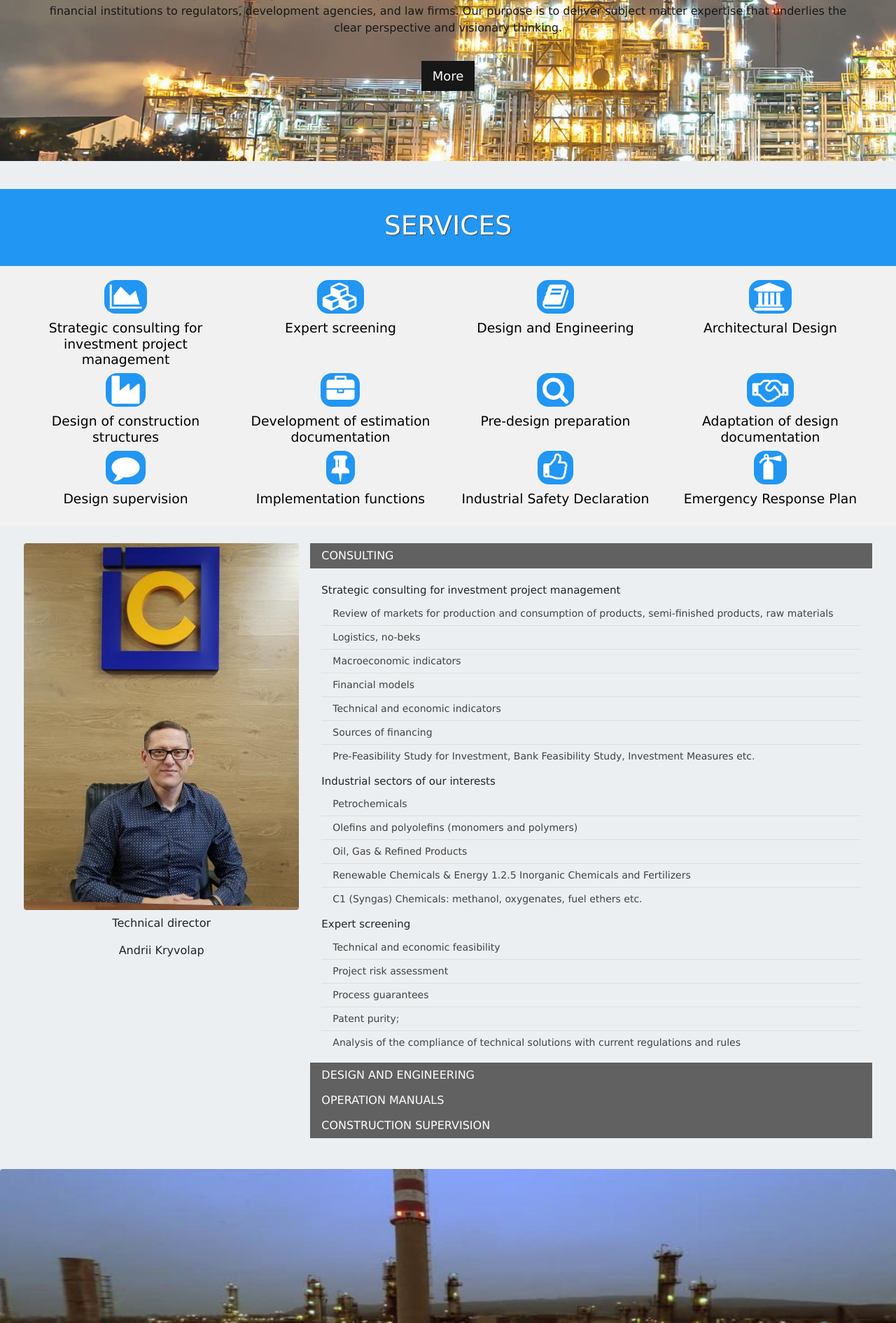
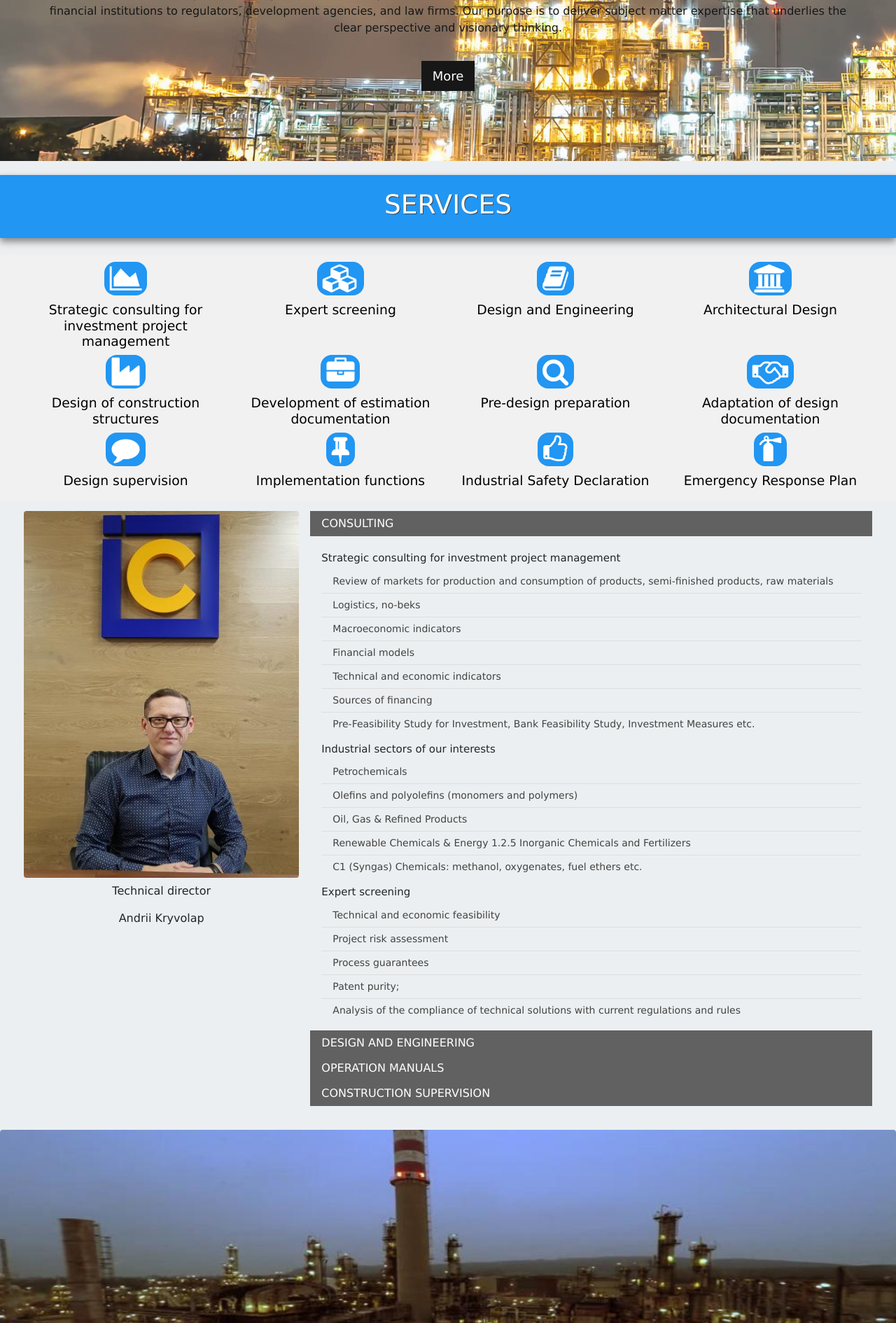
Before and after one commit to volosgoto/synprotech, a PHP site: page /public/ in a window 1280 px wide. Shown: the part 328-2218 px from the top of the page at 70% size. Run offline with PHP 8.4, Linux system fonts and the light colour scheme.

Commit message:
add section bottom-shadow

```diff
--- a/public/css/style.css
+++ b/public/css/style.css
@@ -3,6 +3,7 @@ body {
   font-size: 16px;
   background-color: #eceff1;
 }
+
 
 a {
   font-size: 16px;
@@ -247,12 +248,16 @@ p.header-email:hover {
 
 .section,
 .section-what {
-  padding: 20px 10px;
+  padding: 10px 10px;
   height: auto;
 }
 
 .section-carousel{
   padding: 20px 0px;
+}
+
+section.section.w3-blue.w3-hover-opacity {
+  box-shadow: 0px 5px 10px grey;
 }
 
 .section-contact-form {
--- a/public/index.html
+++ b/public/index.html
@@ -88,12 +88,13 @@
   <!-- section 2 END-->
 
   <!-- SERVICES heading -->
-  <section id="services" class="section w3-blue w3-hover-opacity">
+  <section class="section w3-blue w3-hover-opacity" style="">
     <div class="w3-container w3-center">
-      <h1 class="w3-text-shadow">SERVICES</h1>
+      <h1 class="reference-list w3-text-shadow">SERVICES</h1>
       <p></p>
     </div>
   </section>
+  <br>
   <!-- SERVICES heading END-->
   <!-- SERVICES -->
   <section class="section w3-light-grey">
@@ -160,7 +161,7 @@
   <section id="about" class="section-what">
     <div class="w3-container">
       <div class="w3-col m4 w3-center w3-padding-small">
-        <img class="w3-image w3-round w3-hover-opacity" src="img/technicaldirector-400px.jpg" width="400px" alt="about_img">
+        <img class="w3-image w3-round w3-hover-opacity " src="img/technicaldirector-400px.jpg" width="400px" alt="about_img">
         <div class="w3-container w3-center w3-padding-12">
           <p>Technical director</p>
           <p>Andrii Kryvolap</p>
--- a/public/reference.html
+++ b/public/reference.html
@@ -61,7 +61,7 @@
 <!-- navbar ENDS -->
 
   <!-- contact heading -->
-  <section class="section w3-blue w3-hover-opacity">
+  <section class="section w3-blue w3-hover-opacity" style="">
     <div class="w3-container w3-center">
       <h1 class="reference-list w3-text-shadow">REFERENCE LIST</h1>
       <p></p>
```
